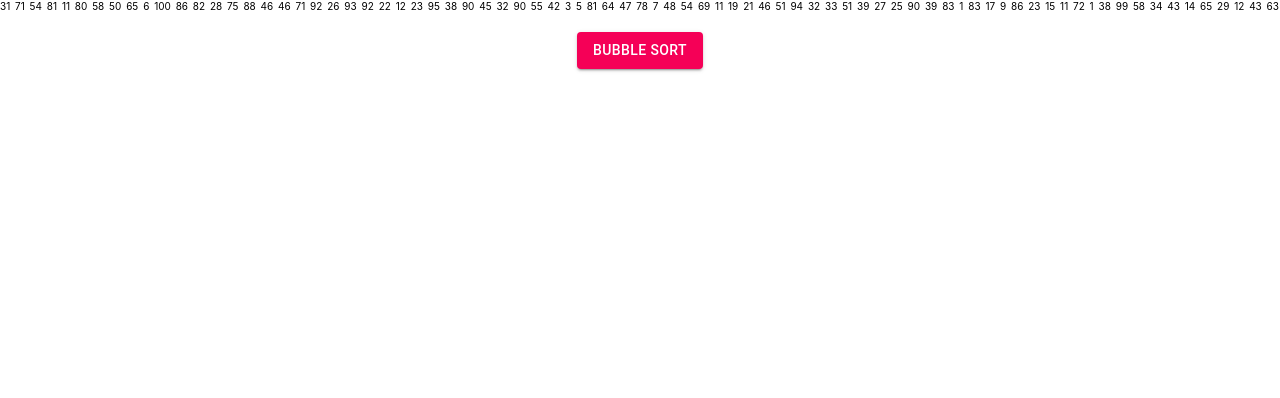
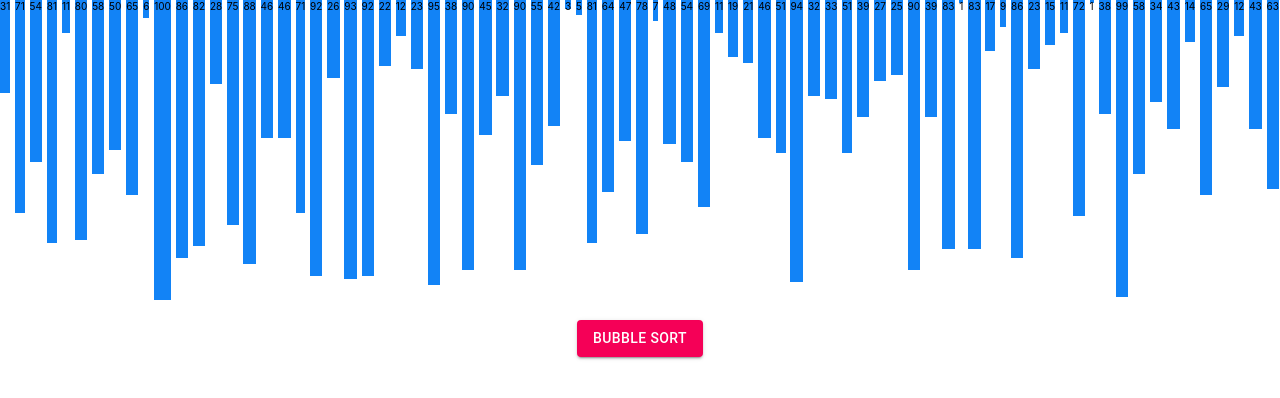
Before and after one commit to lucifer2355/sorting-visualizer, a React (Create React App) app: page / in a window 1280 px wide. Shown: the top 398 px of the page. Built offline with nearby package versions, Linux system fonts and the light colour scheme.

Commit message:
add heigtht & bg color

```diff
--- a/src/components/BubbleSort.jsx
+++ b/src/components/BubbleSort.jsx
@@ -7,7 +7,6 @@ import * as createArrayAction from "../store/actions";
 
 const BubbleSort = (props) => {
   const dispatch = useDispatch();
-  const [index, setIndex] = useState();
 
   const bubbleSort = async () => {
     let arr = props.array.array;
@@ -31,7 +30,7 @@ const BubbleSort = (props) => {
         setTimeout(
           async (arr, index) => {
             await dispatch(createArrayAction.createArray(arr));
-            setIndex(index);
+            await dispatch(createArrayAction.setIndex(index));
           },
           t * time,
           [...arr],
@@ -40,12 +39,16 @@ const BubbleSort = (props) => {
         t++;
       }
       setTimeout(() => {
-        setIndex();
+        dispatch(createArrayAction.setIndex([]));
         let indices = [];
         let i = 0;
         for (i = 0; i < props.array.array.length; i++) {
           indices.push(i);
-          setTimeout((indices) => setIndex(indices), i * time, [...indices]);
+          setTimeout(
+            (indices) => dispatch(createArrayAction.setIndex(indices)),
+            i * time,
+            [...indices]
+          );
         }
       }, t * time);
     }
--- a/src/components/CreateArray.jsx
+++ b/src/components/CreateArray.jsx
@@ -6,20 +6,14 @@ import * as createArrayAction from "../store/actions";
 
 const CreateArray = (props) => {
   const dispatch = useDispatch();
-  const [array, setArray] = useState(props.array.array);
+  // const [array, setArray] = useState(props.array.array);
 
   const genrateArray = useCallback(async () => {
     let rndArray = [];
     for (let i = 1; i <= 80; i++) {
-      rndArray.push(Math.floor(Math.random() * 100 + 1));
+      rndArray.push(Math.floor(Math.random() * 100) + 1);
     }
-
-    try {
-      await dispatch(createArrayAction.createArray(rndArray));
-      setArray(rndArray);
-    } catch (error) {
-      console.log("Create Array Error", error);
-    }
+    await dispatch(createArrayAction.createArray(rndArray));
   }, [dispatch]);
 
   useEffect(() => {
@@ -28,8 +22,15 @@ const CreateArray = (props) => {
 
   return (
     <div className='arrlist'>
-      {array.map((item, index) => (
-        <div key={index} className='arrlist__item'>
+      {props.array.map((item, index) => (
+        <div
+          key={index}
+          className='arrlist__item'
+          style={{
+            height: item * 3,
+            background: props.index.includes(index) ? "#f66d12" : "#1283f6",
+          }}
+        >
           {item}
         </div>
       ))}
@@ -39,7 +40,8 @@ const CreateArray = (props) => {
 
 const mapStateToProps = (state) => {
   return {
-    array: state.array,
+    array: state.array.array,
+    index: state.array.index,
   };
 };
 
```
